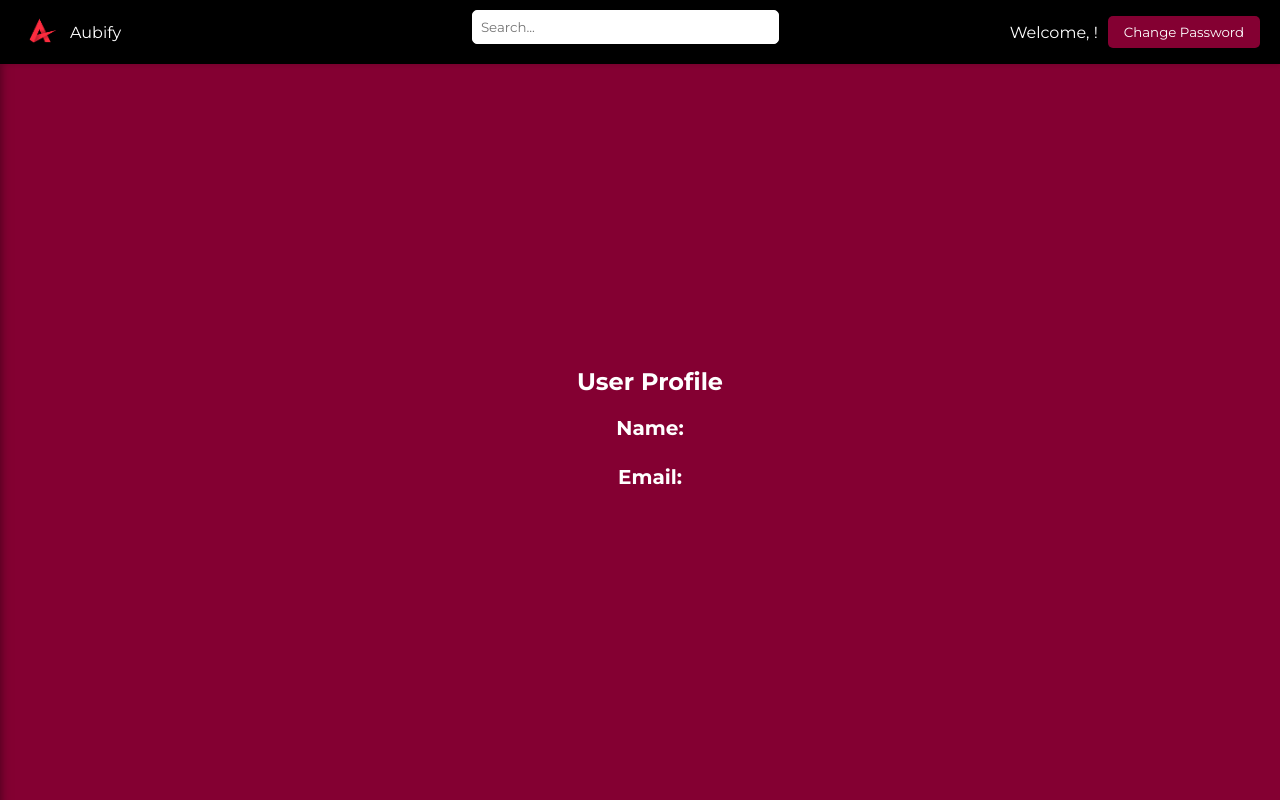
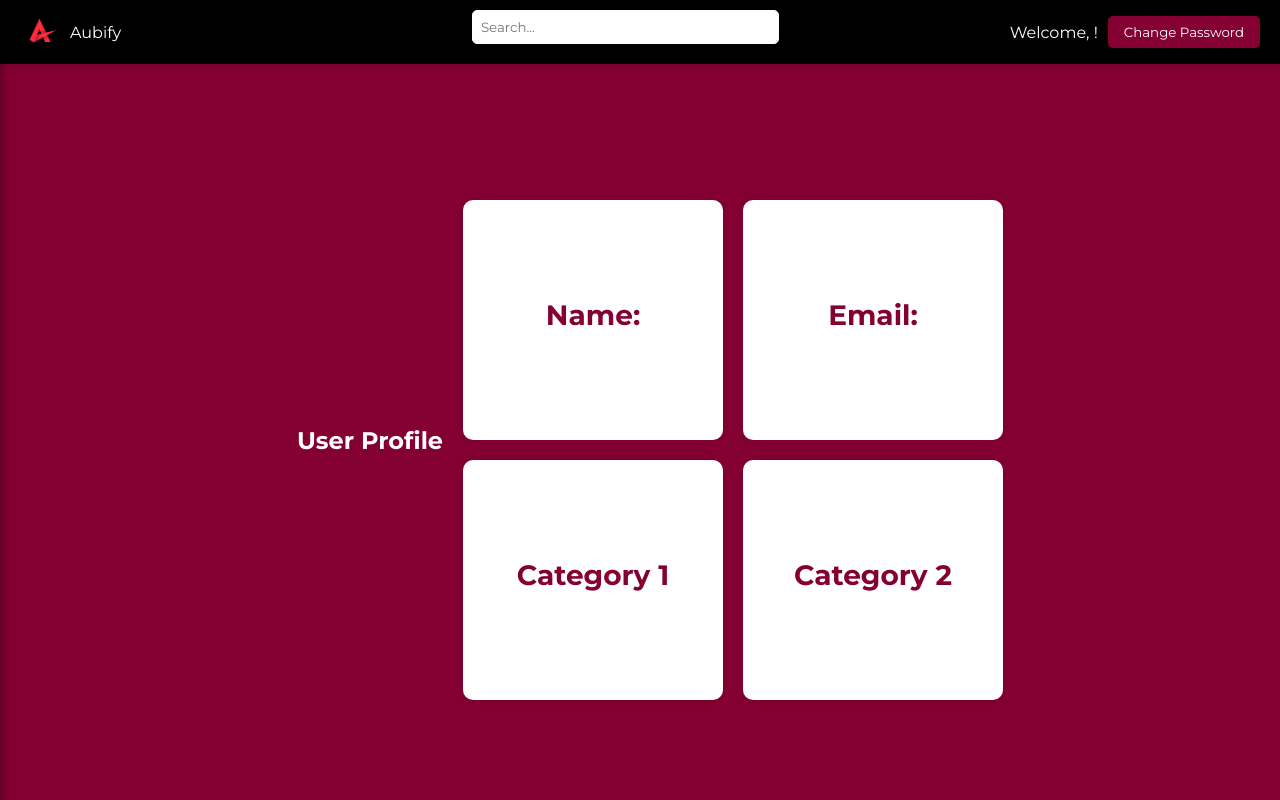
Before and after one commit to omarabbas1/Aubify, a React (Create React App) app: page /userprofile in a window 1280 px wide. Built offline with nearby package versions, Linux system fonts and the light colour scheme.

Commit message:
UserProfile style fixes

```diff
--- a/src/components/UserProfile/UserProfile.css
+++ b/src/components/UserProfile/UserProfile.css
@@ -1,39 +1,63 @@
 .user-profile-container {
-  background-color: #840032; /* Change background color */
+  background-color: #840032;
   position: fixed;
-  top: 60px; /* Adjusted to account for the navbar height */
+  top: 60px;
   left: 0;
   width: 100%;
-  height: calc(100% - 60px); /* Adjusted to account for the navbar height */
+  height: calc(100% - 60px);
+  display: flex;
+  justify-content: center;
+  align-items: center;
+  color: #ffffff;
+  padding-top: 20px;
+}
+
+.user-profile-box {
+  width: 540px; /* Increased width of the container */
+  height: 520px; /* Increased height of the container */
+  display: grid;
+  grid-template-columns: 1fr 1fr;
+  grid-template-rows: 1fr 1fr;
+  gap: 20px;
+  padding: 20px;
+}
+
+.profile-category {
+  background-color: #ffffff;
+  border-radius: 10px;
+  box-shadow: 0px 0px 10px rgba(0, 0, 0, 0.1);
   display: flex;
   flex-direction: column;
   justify-content: center;
   align-items: center;
-  color: #ffffff; /* Change text color */
-  padding-top: 20px; /* Added padding to align with the navbar */
+  text-align: center;
+  transition: background-color 0.3s;
+  width: 260px; /* Increased width of each category */
+  height: 240px; /* Increased height of each category */
+  cursor: pointer;
 }
 
-.user-profile-container h2 {
-  font-size: 24px;
-  margin-bottom: 20px;
-  text-align: left; /* Align header to the left */
-  margin-left: 20px; /* Add margin to align with the content */
+.profile-category:hover {
+  background-color: #f0f0f0;
 }
 
-.user-profile-container h3 {
-  font-size: 20px; /* Adjusted font size for name and mail */
-  margin-bottom: 10px; /* Added margin bottom for separation */
-  text-align: left; /* Align text to the left */
-  margin-left: 20px; /* Add margin to align with the content */
-  display: block; /* Display as block element*/
+.profile-category h3 {
+  font-size: 28px; /* Decreased font size */
+  margin-bottom: 10px;
+  color: #840032;
+  text-align: center;
+  font-weight: bold;
 }
 
-.user-profile-container .profile-info {
-  margin-bottom: 15px;
+.profile-category .content {
+  flex-grow: 1;
+  width: 100%;
   display: flex;
+  justify-content: center;
   align-items: center;
 }
 
-.user-profile-container .profile-info label {
-  margin-right: 10px;
+.profile-category .category-content {
+  font-size: 22px; /* Decreased font size */
+  color: #555555;
 }
--- a/src/components/UserProfile/UserProfile.jsx
+++ b/src/components/UserProfile/UserProfile.jsx
@@ -1,24 +1,55 @@
-import React from 'react';
+import React, { useState } from 'react';
 import { useLocation } from 'react-router-dom';
 import './UserProfile.css';
 import Navbar from '../NavBar/NavBar';
 
 const UserProfile = () => {
+  const [nameVisible, setNameVisible] = useState(false);
+  const [emailVisible, setEmailVisible] = useState(false);
+  const [category1Visible, setCategory1Visible] = useState(false);
+  const [category2Visible, setCategory2Visible] = useState(false);
   const userName = localStorage.getItem('username');
   const userEmail = localStorage.getItem('userEmail');
   const location = useLocation();
 
+  // Function to toggle visibility of content and heading
+  const toggleVisibility = (setState) => {
+    setState((prevState) => !prevState);
+  };
+
   return (
     <div className="user-profile-container">
       {location.pathname === '/userprofile' && <Navbar showChangePassword={true} />}
-      <h2>User Profile</h2>
-      <div className="profile-info">
-        <h3>Name:</h3>
-        <div>{userName}</div>
-      </div>
-      <div className="profile-info">
-        <h3>Email:</h3>
-        <div>{userEmail}</div>
+      <h2 className="user-profile-heading">User Profile</h2>
+      <div className="user-profile-box">
+        <div className="profile-category" onClick={() => toggleVisibility(setNameVisible)}>
+          {nameVisible ? (
+            <div className="category-content">{userName}</div>
+          ) : (
+            <h3 className="category-heading">Name:</h3>
+          )}
+        </div>
+        <div className="profile-category" onClick={() => toggleVisibility(setEmailVisible)}>
+          {emailVisible ? (
+            <div className="category-content">{userEmail}</div>
+          ) : (
+            <h3 className="category-heading">Email:</h3>
+          )}
+        </div>
+        <div className="profile-category" onClick={() => toggleVisibility(setCategory1Visible)}>
+          {category1Visible ? (
+            <div className="category-content">Content for Category 1</div>
+          ) : (
+            <h3 className="category-heading">Category 1</h3>
+          )}
+        </div>
+        <div className="profile-category" onClick={() => toggleVisibility(setCategory2Visible)}>
+          {category2Visible ? (
+            <div className="category-content">Content for Category 2</div>
+          ) : (
+            <h3 className="category-heading">Category 2</h3>
+          )}
+        </div>
       </div>
     </div>
   );
```
